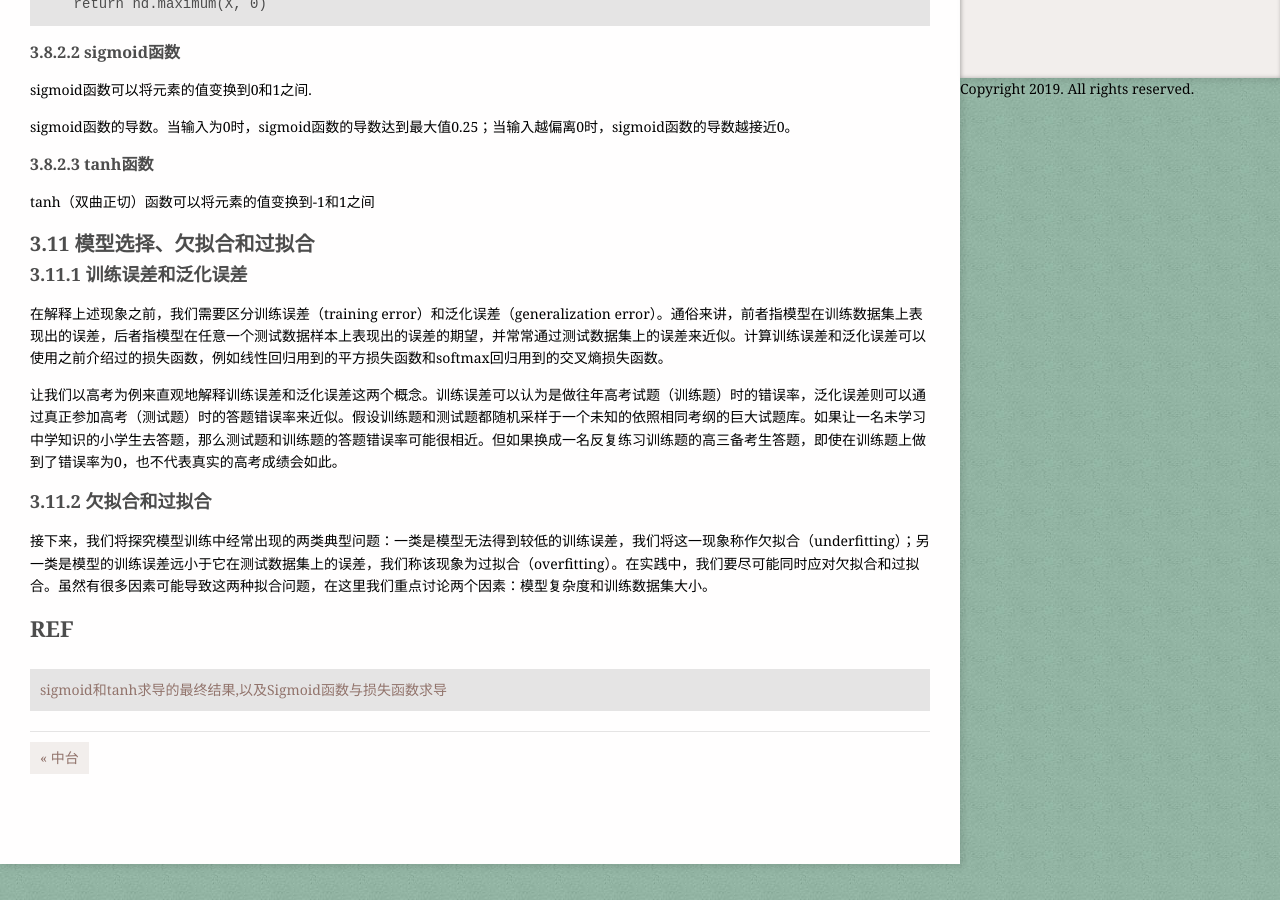
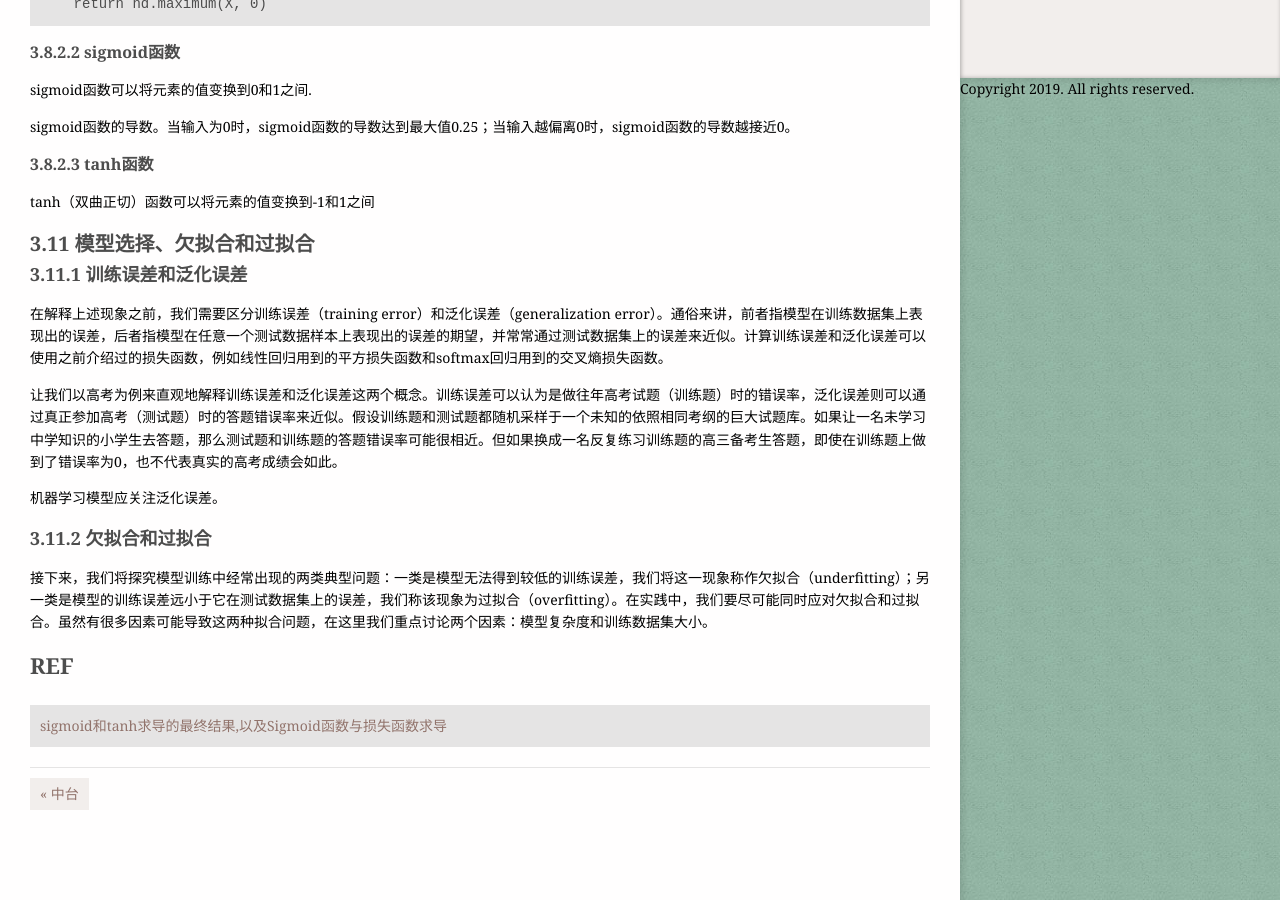
Before and after one commit to CowAndCat/CowAndCat.github.io, a Jekyll site: the page built from _posts/dl/2019-11-26-dl-week2.md, in a window 1280 px wide and 900 px high, scrolled down 798 px. Built offline with Jekyll 4.4.1, drawn with Linux system fonts in a browser that asks for light colours.

Commit message:
Update 2019-11-26-dl-week2.md

```diff
--- a/_posts/dl/2019-11-26-dl-week2.md
+++ b/_posts/dl/2019-11-26-dl-week2.md
@@ -43,6 +43,8 @@ tanh（双曲正切）函数可以将元素的值变换到-1和1之间
 
 让我们以高考为例来直观地解释训练误差和泛化误差这两个概念。训练误差可以认为是做往年高考试题（训练题）时的错误率，泛化误差则可以通过真正参加高考（测试题）时的答题错误率来近似。假设训练题和测试题都随机采样于一个未知的依照相同考纲的巨大试题库。如果让一名未学习中学知识的小学生去答题，那么测试题和训练题的答题错误率可能很相近。但如果换成一名反复练习训练题的高三备考生答题，即使在训练题上做到了错误率为0，也不代表真实的高考成绩会如此。
 
+机器学习模型应关注泛化误差。
+
 ### 3.11.2 欠拟合和过拟合
 接下来，我们将探究模型训练中经常出现的两类典型问题：一类是模型无法得到较低的训练误差，我们将这一现象称作欠拟合（underfitting）；另一类是模型的训练误差远小于它在测试数据集上的误差，我们称该现象为过拟合（overfitting）。在实践中，我们要尽可能同时应对欠拟合和过拟合。虽然有很多因素可能导致这两种拟合问题，在这里我们重点讨论两个因素：模型复杂度和训练数据集大小。
 
```
